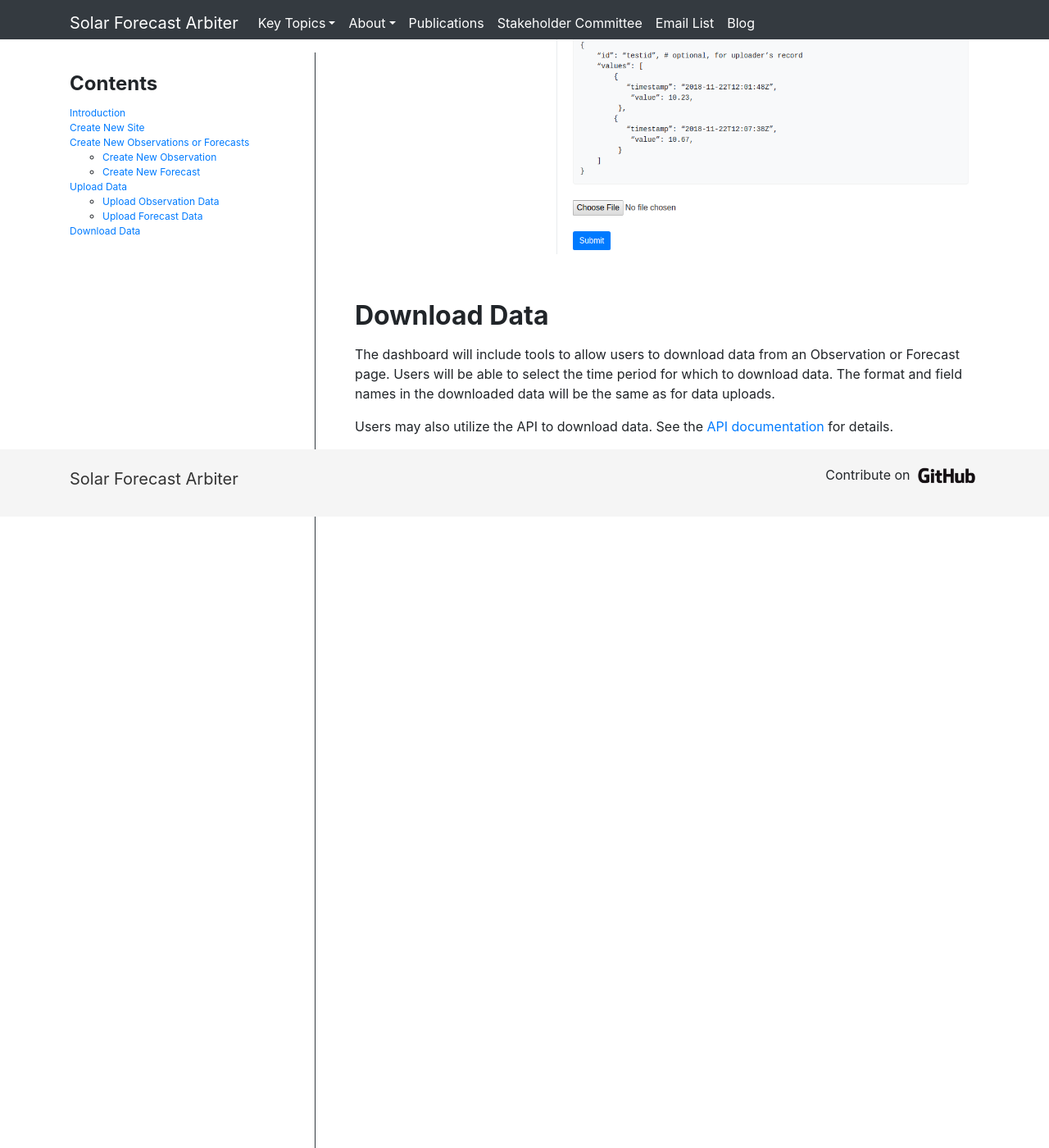
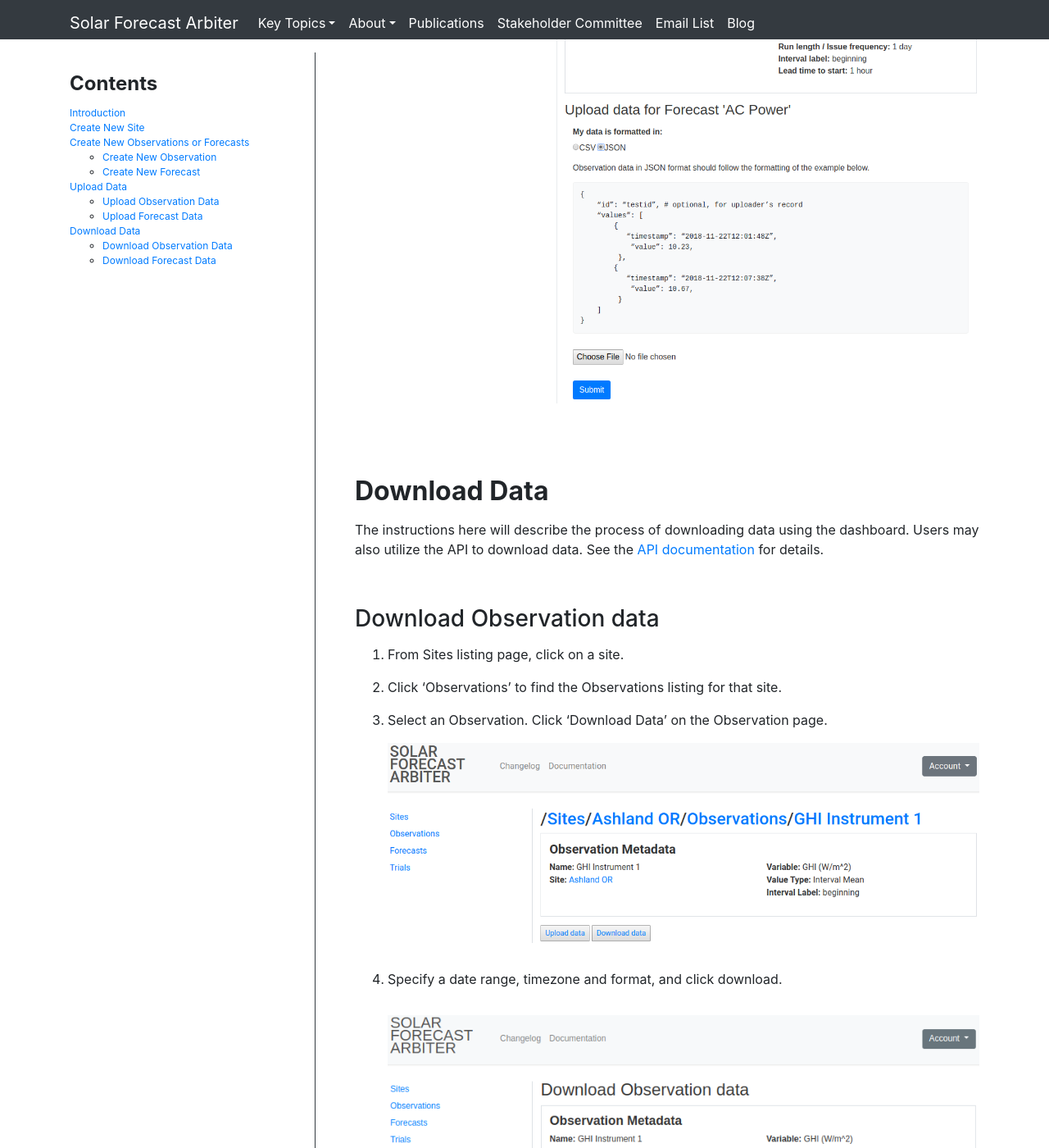
Before and after one commit to SolarArbiter/SolarArbiter.github.io, a Jekyll site: the page built from dashboarddoc.md, in a window 1280 px wide and 1400 px high, scrolled down 10251 px. Shown: the whole window at 82% size. Built offline with Jekyll 4.4.1, drawn with Linux system fonts in a browser that asks for light colours; comment, search, counter and statistics services are not loaded; our own code applies the rules of GitHub Pages for plain Markdown files; before the commit the page ends 10881 px from its top, so only the background shows below that; some of the changed text lies outside the part shown.

Commit message:
add download pages (#56)
* add download pages

* extra parameters placeholder, download form examples and radio buttons

```diff
--- a/_includes/dashboard_sidebar.html
+++ b/_includes/dashboard_sidebar.html
@@ -16,5 +16,9 @@
 
   </li>
   <li><a href="#download-data">Download Data</a></li>
+    <ul>
+	  <li><a href="#download-observation-data">Download Observation Data</a></li>
+	  <li><a href="#download-forecast-data">Download Forecast Data</a></li>
+	</ul>
 </ul>
 </div>
--- a/dashboarddoc.md
+++ b/dashboarddoc.md
@@ -81,7 +81,7 @@
 To create an Observation or Forecast, an associated site must already exist (see [Create New Site](#create-new-site)).
 
 ### Create New Observation
-{: anchor}
+{: .anchor}
 
 1.  Navigate to the Site listing page using the ‘Sites’ link in the left
 	sidebar. Select the site for which you are adding an Observation.
@@ -98,7 +98,7 @@
 <img class="my-3" src="/images/observation.png"/>
 
 ### Create New Forecast
-{: anchor}
+{: .anchor}
 
 1.  Navigate to the Site listing page using the ‘Sites’ link in the left
 	sidebar. Select the site for which you are adding a Forecast.
@@ -129,7 +129,7 @@
 for detailed documentation.
 
 ### Upload Observation Data
-{: anchor}
+{: .anchor}
 
 1.  From Sites listing page, click on a site.
 
@@ -147,7 +147,7 @@
 	<img class="my-3" src="/images/obs_json_upload.png"/>
 
 ### Upload Forecast Data
-{: anchor}
+{: .anchor}
 
 1.  From Sites listing page, click on a site.
 
@@ -167,14 +167,40 @@
 
 Download Data
 -------------
-The dashboard will include tools to allow users to download data from
-an Observation or Forecast page. Users will be able to select the time
-period for which to download data. The format and field names in
-the downloaded data will be the same as for data uploads.
+{: .anchor}
 
+The instructions here will describe the process of
+downloading data using the dashboard.
 Users may also utilize the API to download data. See the
 [API documentation](https://dev-api.solarforecastarbiter.org/)
 for details.
 
+### Download Observation data
+{: .anchor}
+
+1.  From Sites listing page, click on a site.
+
+2.  Click ‘Observations’ to find the Observations listing for that site.
+
+3.  Select an Observation. Click ‘Download Data’ on the Observation page.
+    <img class="my-3" src="/images/observation.png"/>
+
+4.  Specify a date range, timezone and format, and click download.
+
+	<img class="my-3" src="/images/obs_download.png">
+
+### Download Forecast data
+{: .anchor}
+
+1.  From Sites listing page, click on a site.
+
+2.  Click ‘Forecasts’ to find the Observations listing for that site.
+
+3.  Select a Forecast. Click ‘Download Data’ on the Forecast page.
+	<img class="my-3" src="/images/forecast.png"/>
+
+4.  Specify a date range, timezone and format, and click download.
+
+	<img class="my-3" src="/images/fx_download.png">
 
 <div class="my-3"></div>
```
Also changed, not shown: images/SiteForm.png, images/TooltipDetail.png, images/forecast.png, images/forecast_form.png, images/fx_download.png (added), images/obs_download.png (added), images/observation.png, images/plant_site_form.png, images/weather_obs.png.
